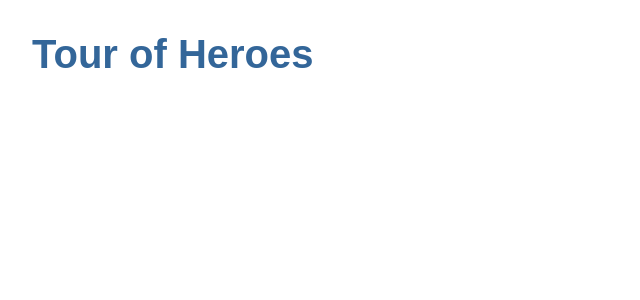
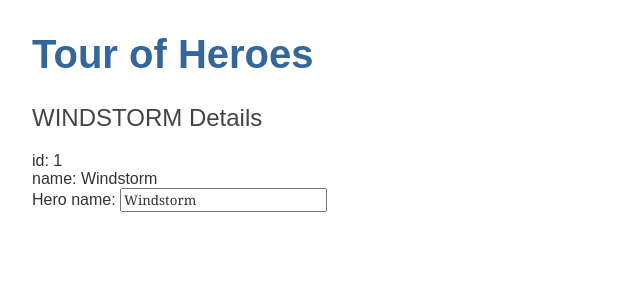
Before and after one commit to ClaytonDewey/angular-tour-of-heroes, an Angular app: page / in a window 1280 px wide. Shown: the top 300 px of the page, without its empty margins (0-640 px from the left). Built offline with nearby package versions, Linux system fonts and the light colour scheme.

Commit message:
Created hero.ts & added FormsModule

```diff
--- a/src/app/app.component.html
+++ b/src/app/app.component.html
@@ -1,3 +1,4 @@
 <h1>
     {{ title }}
 </h1>
+<app-heroes></app-heroes>
--- a/src/app/app.module.ts
+++ b/src/app/app.module.ts
@@ -1,5 +1,6 @@
 import { NgModule } from '@angular/core';
 import { BrowserModule } from '@angular/platform-browser';
+import { FormsModule } from '@angular/forms';
 
 import { AppComponent } from './app.component';
 import { HeroesComponent } from './heroes/heroes.component';
@@ -10,7 +11,8 @@ import { HeroesComponent } from './heroes/heroes.component';
         HeroesComponent
     ],
     imports: [
-    BrowserModule
+        BrowserModule,
+        FormsModule
     ],
     providers: [],
     bootstrap: [AppComponent]
--- /dev/null
+++ b/src/app/hero.ts
@@ -0,0 +1,4 @@
+export interface Hero {
+    id: number;
+    name: string;
+}
--- a/src/app/heroes/heroes.component.html
+++ b/src/app/heroes/heroes.component.html
@@ -1 +1,8 @@
-<p>heroes works!</p>
+<h2>{{hero.name | uppercase }} Details</h2>
+<div><span>id: </span>{{hero.id}}</div>
+<div><span>name: </span>{{hero.name}}</div>
+
+<div>
+    <label for="name">Hero name: </label>
+    <input type="text" id="name" [(ngModel)]="hero.name" placeholder="name">
+</div>
--- a/src/app/heroes/heroes.component.ts
+++ b/src/app/heroes/heroes.component.ts
@@ -1,15 +1,20 @@
 import { Component, OnInit } from '@angular/core';
+import { Hero } from '../hero';
 
 @Component({
-  selector: 'app-heroes',
-  templateUrl: './heroes.component.html',
-  styleUrls: ['./heroes.component.css']
+    selector: 'app-heroes',
+    templateUrl: './heroes.component.html',
+    styleUrls: ['./heroes.component.css']
 })
 export class HeroesComponent implements OnInit {
+    hero: Hero = {
+        id: 1,
+        name: 'Windstorm'
+    };
 
-  constructor() { }
+    constructor() { }
 
-  ngOnInit(): void {
-  }
+    ngOnInit() {
+    }
 
 }
```
Lines whose indentation alone changed are shown as unchanged.
